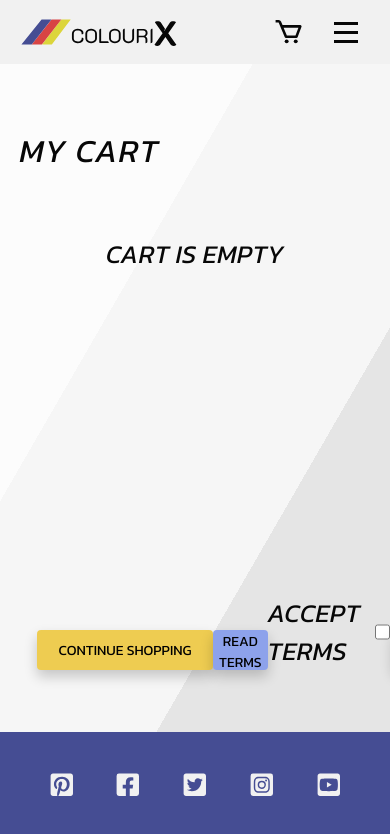
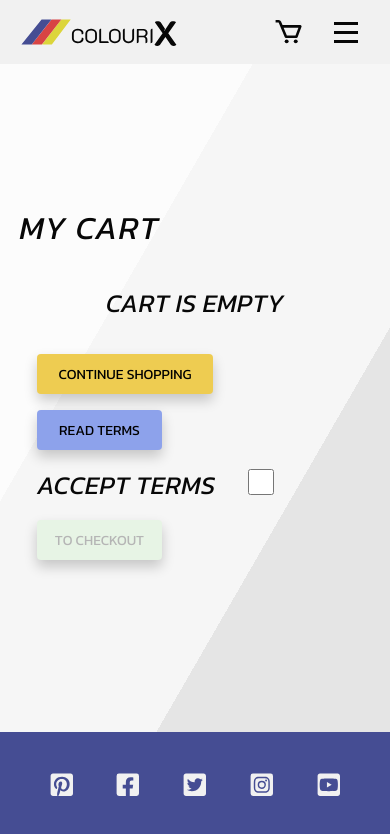
Before and after one commit to Patrick-Svensson/colourix, a React (Create React App) app: page /cart in a window 390 px wide. Shown: the top 834 px of the page. Built offline with nearby package versions, Linux system fonts and the light colour scheme.

Commit message:
Add responsivness to Cart.

```diff
--- a/src/Pages/Cart.css
+++ b/src/Pages/Cart.css
@@ -3,44 +3,47 @@
     justify-content: center;
     align-items: center;
     width: 100%;
-    height: 100vh;
+    min-height: 100vh;
     overflow-y: scroll;
+    padding: 10vh 0 7rem 0;
 }
 
 .cartWrapper {
     width: 100%;
-    height: 70%;
+    height: 90%;
     display: flex;
     justify-content: center;
+    align-items: center;
 }
 
 .cart {
     width: 90%;
     max-width: 75rem;
-    height: 92%;
+    height: 90%;
     display: flex;
     flex-direction: column;
     justify-content: space-between;
+    gap: 2rem;
     align-items: center;
+    margin: 2rem 0 4rem 0;
 }
 
 .cartHeadingContainer {
     width: auto;
-    height: auto;
     align-self: flex-start;
 }
 
 .cartContentContainer {
     width: 90%;
-    height: 60%;
+    height: auto;
 }
 
 .cartActionBar {
     width: 90%;
-    height: 3rem;
     display: flex;
+    flex-wrap: wrap;
     justify-content: space-between;
-    align-items: flex-end;
+    gap: 1rem;
 }
 
 .cartHeading {
@@ -56,7 +59,6 @@
     height: auto;
     display: flex;
     justify-content: space-between;
-    align-items: center;
 }
 
 .cartCheckboxLabel {
@@ -103,3 +105,21 @@
     justify-self: flex-end;
     margin-right: 0.5rem;
 }
+
+/* Screen breakpoint 1200px */
+@media screen and (max-width: 75rem) {
+    .cartContainer {
+        padding-top: 8vh;
+    }
+}
+
+/* Screen breakpoint 784px */
+@media screen and (max-width: 49rem) {
+    .cartContainer {
+        padding-top: 4rem;
+    }
+}
+
+/* Screen breakpoint 472px */
+@media screen and (max-width: 29.5rem) {
+}
```
